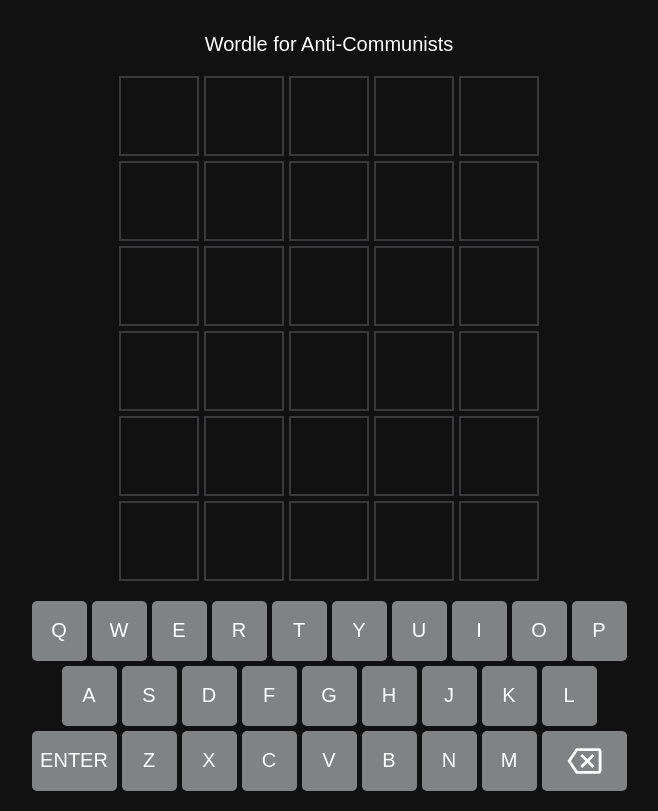
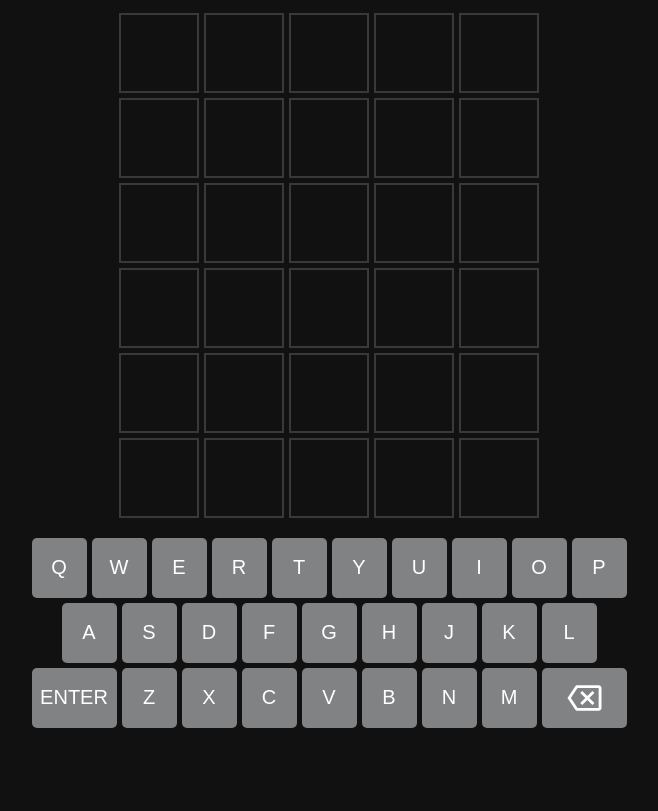
Before and after one commit to JMessore16/Jordle, a plain HTML site: page index.html in a window 1280 px wide. Shown: the part 107-918 px from the top of the page, without its empty margins (311-969 px from the left). After the commit the page ends 855 px from the top, so only its background shows below. Drawn offline with Linux system fonts and the light colour scheme.

Commit message:
edited index

```diff
--- a/index.html
+++ b/index.html
@@ -10,7 +10,7 @@
 </head>
 <body>
     <h1>JORDLE</h1>
-    <p>Wordle for Anti-Communists</p>
+
     <div class="alert-container" data-alert-container>
     </div>
     <div data-guess-grid class="guess-grid">
```
